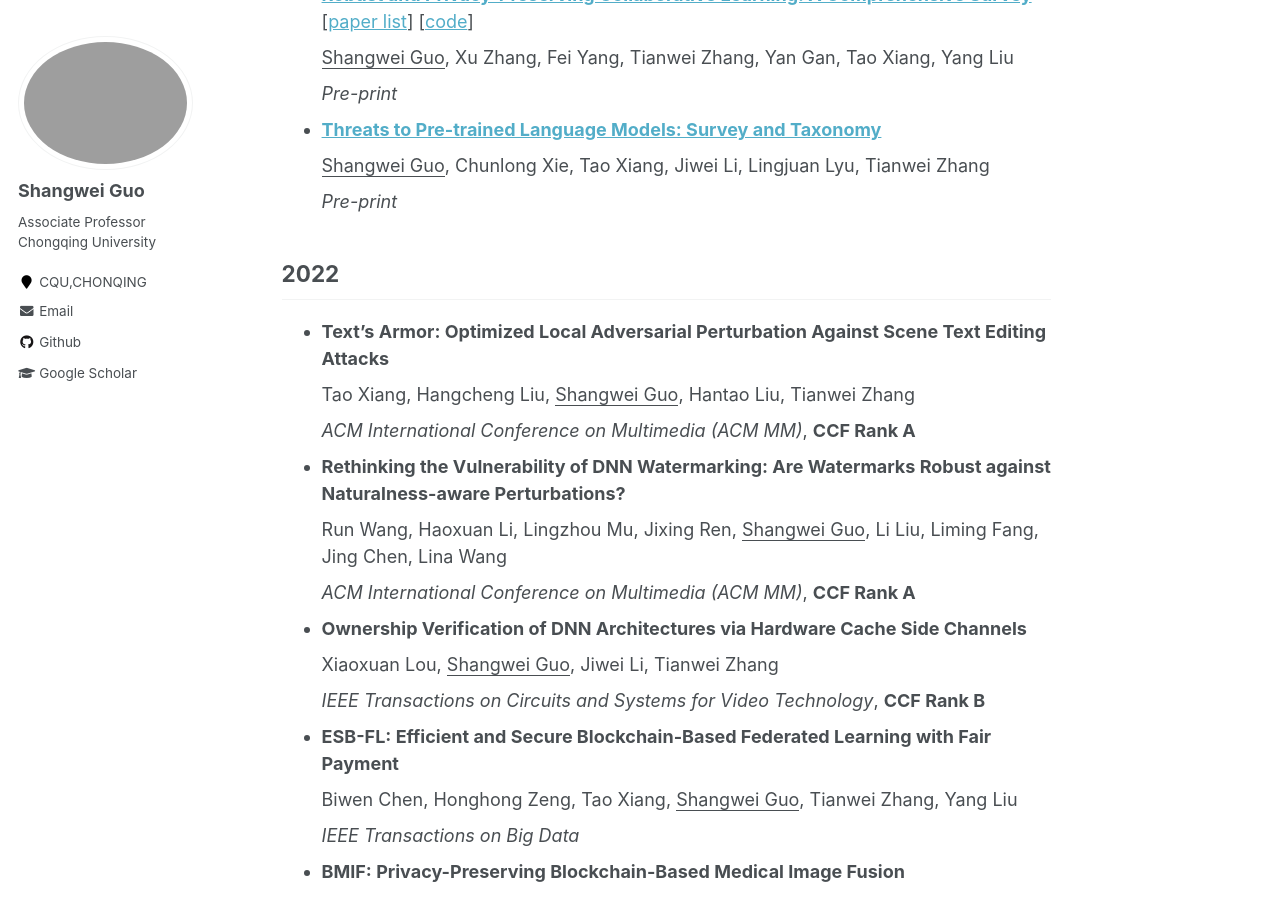
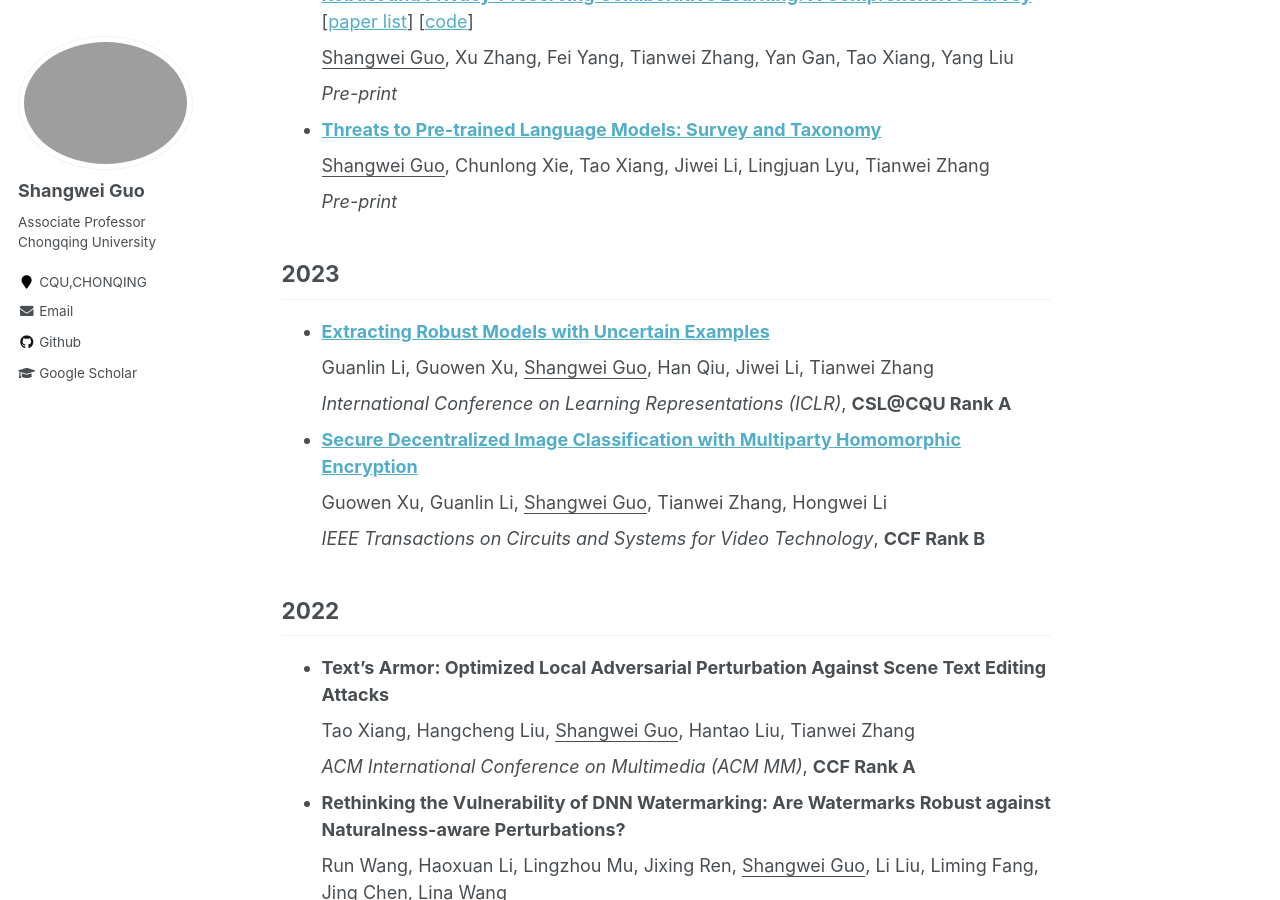
Before and after one commit to guoshangwei/guoshangwei.github.io, a Jekyll site: the page built from _pages/publications.md, in a window 1280 px wide and 900 px high, scrolled down 308 px. Built offline with Jekyll 4.4.1, drawn with Linux system fonts in a browser that asks for light colours.

Commit message:
update pub

```diff
--- a/_pages/publications.md
+++ b/_pages/publications.md
@@ -20,6 +20,20 @@ A complete list can be found in [Google Scholar](https://scholar.google.com/cita
   <u>Shangwei Guo</u>, Chunlong Xie, Tao Xiang, Jiwei Li, Lingjuan Lyu, Tianwei Zhang
 
   *Pre-print*
+
+## 2023
+
+* **[Extracting Robust Models with Uncertain Examples](https://openreview.net/forum?id=cMAjKYftNwx)**
+
+  Guanlin Li, Guowen Xu, <u>Shangwei Guo</u>, Han Qiu, Jiwei Li, Tianwei Zhang
+
+  *International Conference on Learning Representations (ICLR)*, **CSL@CQU Rank A**
+
+* **[Secure Decentralized Image Classification with Multiparty Homomorphic Encryption](https://ieeexplore.ieee.org/abstract/document/10006830/)**
+
+  Guowen Xu, Guanlin Li, <u>Shangwei Guo</u>, Tianwei Zhang, Hongwei Li
+
+  *IEEE Transactions on Circuits and Systems for Video Technology*,  **CCF Rank B**
 
 ## 2022
 
```
Also changed, not shown: _pages/home.md (+10 -0 lines).
